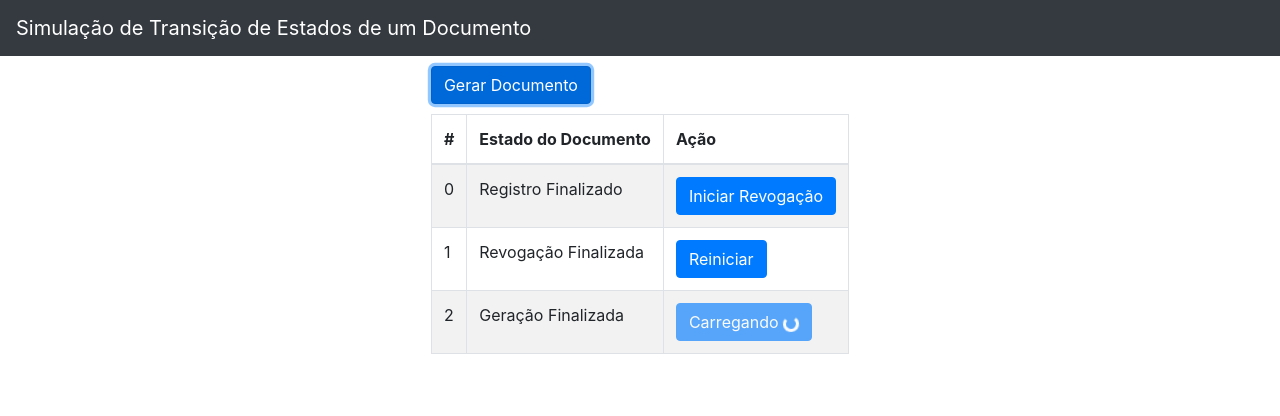
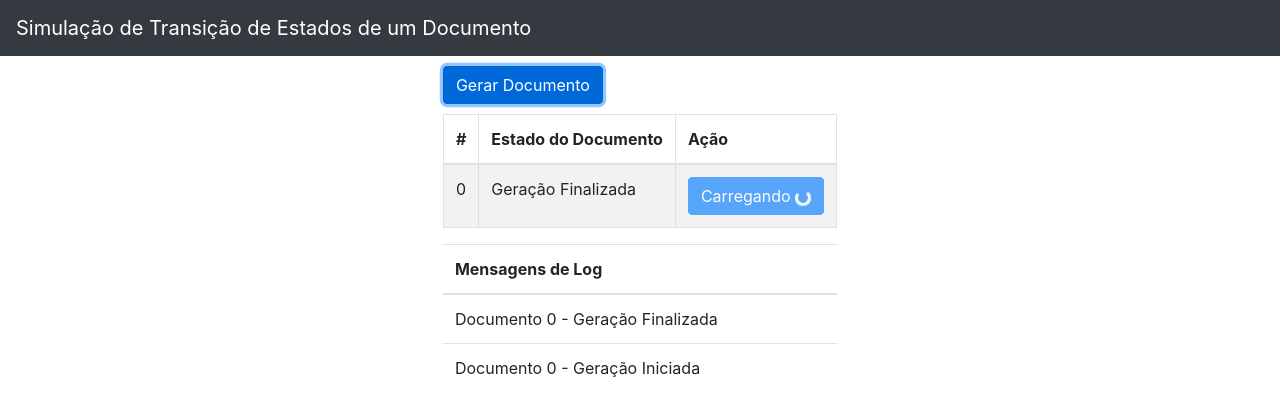
Before and after one commit to danicunhac/DesafioEstagio, a React (Create React App) app: page / in a window 1280 px wide. Both pictures are taken after a click on the button "Gerar Documento". Shown: the top 416 px of the page. Built offline with nearby package versions, Linux system fonts and the light colour scheme.

Commit message:
Adicionada tabela de log OK

```diff
--- a/src/components/documentTable/DocumentTable.js
+++ b/src/components/documentTable/DocumentTable.js
@@ -5,16 +5,8 @@ class DocumentTable extends React.Component {
   constructor(props) {
     super(props);
     this.state = {
-      docList: [
-        {
-          state: 4,
-          busy: false,
-        },
-        {
-          state: 6,
-          busy: false,
-        },
-      ],
+      docList: [],
+      logList: [],
     };
   }
 
@@ -52,6 +44,15 @@ class DocumentTable extends React.Component {
       setTimeout(() => {
         this.nextState(length - 1);
       }, this.getActionTime());
+      this.addLog(`Documento ${length - 1} - ${this.getStateLabel(1)}`)
+      return nextState;
+    });
+  };
+
+  addLog = (message) => {
+    this.setState((prevState) => {
+      const nextState = prevState;
+      nextState.logList.unshift(message);
       return nextState;
     });
   };
@@ -59,9 +60,12 @@ class DocumentTable extends React.Component {
   nextState = (id) => {
     this.setState((prevState) => {
       const nextState = prevState;
+      let restarted = false;
       if (prevState.docList[id].state === 6) {
         nextState.docList[id].state = 1;
         nextState.docList[id].busy = true;
+        this.addLog(`Documento ${id} - Geração Reiniciada`)
+        restarted = true;
       } else {
         nextState.docList[id].state += 1;
         if (
@@ -79,6 +83,9 @@ class DocumentTable extends React.Component {
           this.nextState(id);
         }, this.getActionTime());
       }
+      if(!restarted) {
+        this.addLog(`Documento ${id} - ${this.getStateLabel(nextState.docList[id].state)}`)
+      }
       return nextState;
     });
   };
@@ -94,7 +101,12 @@ class DocumentTable extends React.Component {
     return (
       <div style={{ marginTop: "10px" }}>
         <Button onClick={() => this.generateDocument()}>Gerar Documento</Button>
-        <Table striped bordered hover style={{ marginTop: "10px" }}>
+        <Table
+          striped
+          bordered
+          hover
+          style={{ marginTop: "10px" }}
+        >
           <thead>
             <tr>
               <th>#</th>
@@ -108,7 +120,6 @@ class DocumentTable extends React.Component {
                 <tr key={id}>
                   <td>{id}</td>
                   <td>{this.getStateLabel(doc.state)}</td>
-                  {/* <td>{doc.busy ? "Ocupado" : "Livre"}</td> */}
                   <td>
                     <Button
                       onClick={() => this.nextState(id)}
@@ -135,8 +146,34 @@ class DocumentTable extends React.Component {
     );
   };
 
+  renderLog = () => {
+    return (
+      <Table>
+        <thead>
+          <tr>
+            <th>Mensagens de Log</th>
+          </tr>
+        </thead>
+        <tbody>
+          {this.state.logList.map((value, id) => {
+            return (
+              <tr key={id}>
+                <td>{value}</td>
+              </tr>
+            );
+          })}
+        </tbody>
+      </Table>
+    );
+  };
+
   render() {
-    return this.renderTable();
+    return (
+      <>
+        {this.renderTable()}
+        {this.renderLog()}
+      </>
+    );
   }
 }
 
```
